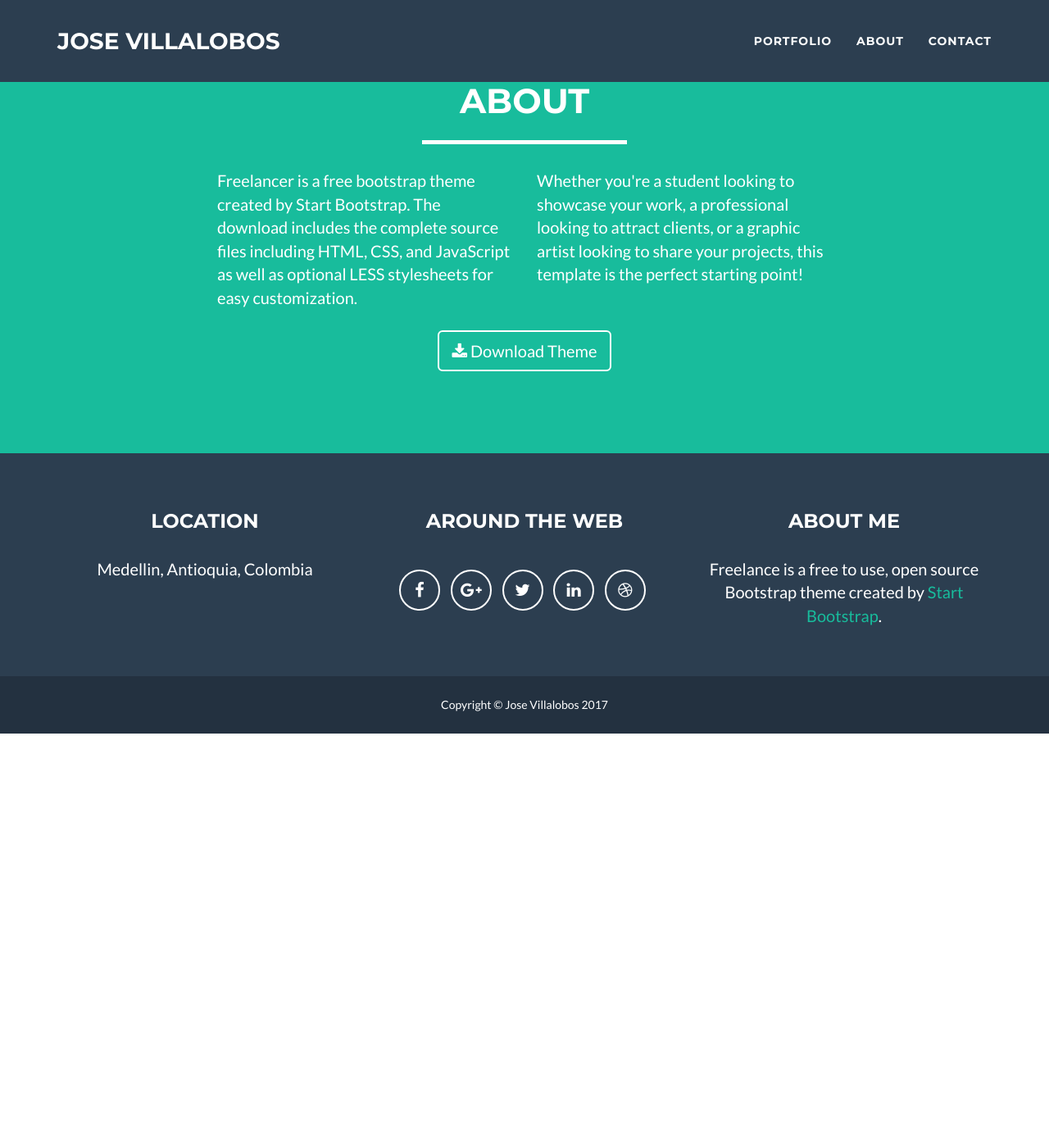
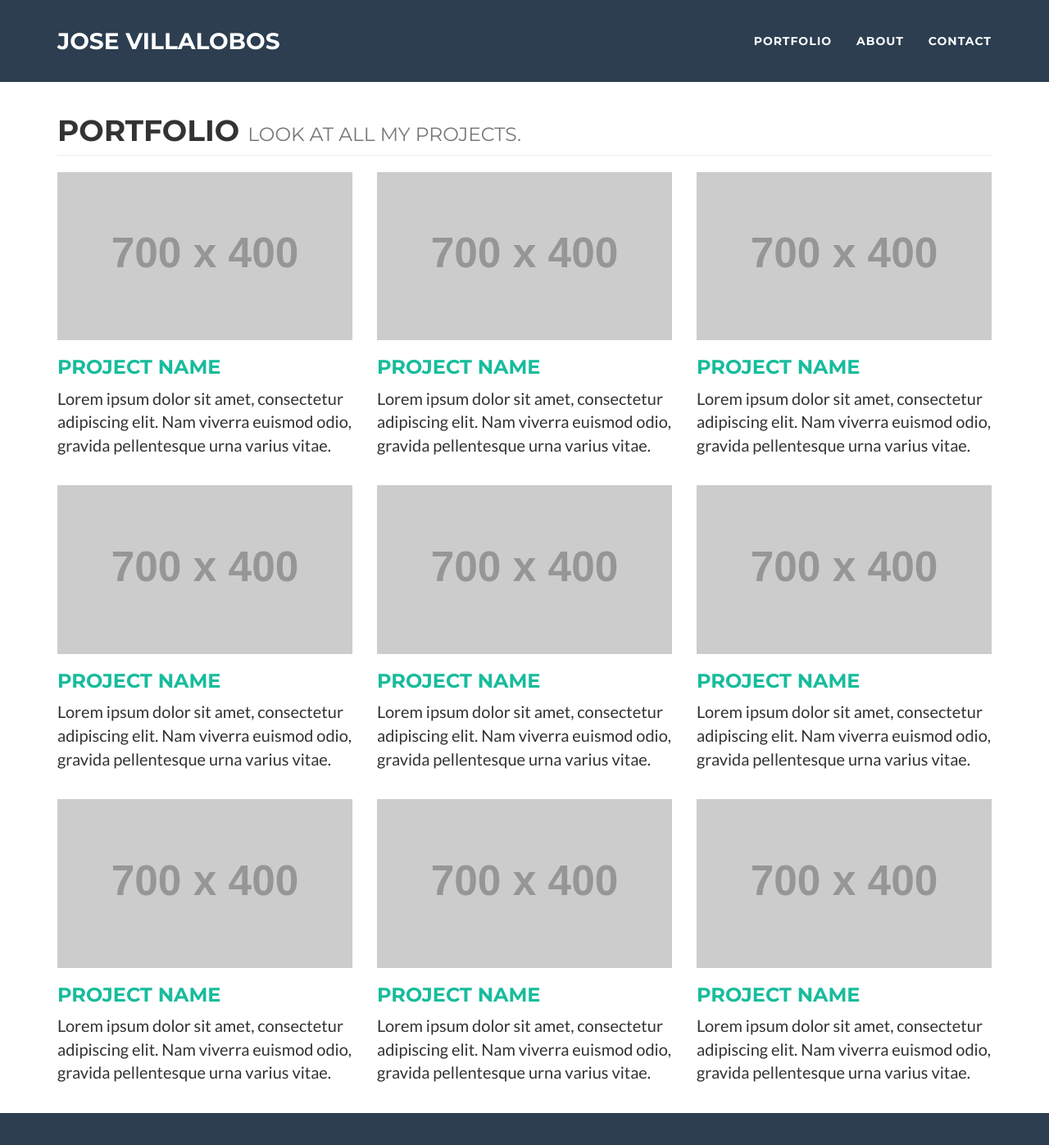
Before and after one commit to jorovipe97/jorovipe97.github.io-deprecated, a Jekyll site: the page built from portfolio/index.html, in a window 1280 px wide and 1400 px high. Shown: the top 1397 px of the window at 82% size. Built offline with Jekyll 4.4.1, drawn with Linux system fonts in a browser that asks for light colours; nearby versions of some CDN libraries.

Commit message:
portfolio page added
Was added the portfolio page, later I am going to add product page

```diff
--- a/_config.yml
+++ b/_config.yml
@@ -11,7 +11,7 @@ country: Colombia
 
 # Social networks
 email: jorovipe@gmail.com
-linkedin_username: ""
+linkedin_username: "jose-romualdo-v-636b45a4"
 github_username: jorovipe97
 twitter_username: gamebite10
 facebook_username: ""
--- a/_includes/footer.html
+++ b/_includes/footer.html
@@ -11,19 +11,13 @@
                     <h3>Around the Web</h3>
                     <ul class="list-inline">
                         <li>
-                            <a href="#" class="btn-social btn-outline"><span class="sr-only">Facebook</span><i class="fa fa-fw fa-facebook"></i></a>
+                            <a href="https://github.com/{{site.github_username}}" target="_blank" class="btn-social btn-outline"><span class="sr-only">Github</span><i class="fa fa-fw fa-github"></i></a>
                         </li>
                         <li>
-                            <a href="#" class="btn-social btn-outline"><span class="sr-only">Google Plus</span><i class="fa fa-fw fa-google-plus"></i></a>
+                            <a href="https://www.linkedin.com/in/{{site.linkedin_username}}" target="_blank" class="btn-social btn-outline"><span class="sr-only">Linked In</span><i class="fa fa-fw fa-linkedin"></i></a>
                         </li>
                         <li>
-                            <a href="#" class="btn-social btn-outline"><span class="sr-only">Twitter</span><i class="fa fa-fw fa-twitter"></i></a>
-                        </li>
-                        <li>
-                            <a href="#" class="btn-social btn-outline"><span class="sr-only">Linked In</span><i class="fa fa-fw fa-linkedin"></i></a>
-                        </li>
-                        <li>
-                            <a href="#" class="btn-social btn-outline"><span class="sr-only">Dribble</span><i class="fa fa-fw fa-dribbble"></i></a>
+                            <a href="https://twitter.com/{{site.twitter_username}}" target="_blank" class="btn-social btn-outline"><span class="sr-only">Twitter</span><i class="fa fa-fw fa-twitter"></i></a>
                         </li>
                     </ul>
                 </div>
--- a/css/3-col-portfolio.css
+++ b/css/3-col-portfolio.css
@@ -5,7 +5,7 @@
  */
 
 body {
-    /*padding-top: 100px;*/ /* Required padding for .navbar-fixed-top. Remove if using .navbar-static-top. Change if height of navigation changes. */
+    padding-top: 100px; /* Required padding for .navbar-fixed-top. Remove if using .navbar-static-top. Change if height of navigation changes. */
 }
 
 .portfolio-item {
--- a/portfolio/index.html
+++ b/portfolio/index.html
@@ -2,6 +2,150 @@
 # Front-matter
 layout: default
 title: Portfolio
+description: Look at all my projects.
 ---
 
-{% include section2.html %}
+<!-- Custom CSS -->
+<link href="/css/3-col-portfolio.css" rel="stylesheet">
+
+<!-- Page Content -->
+<div class="container">
+
+    <!-- Page Header -->
+    <div class="row">
+        <div class="col-lg-12">
+            <h1 class="page-header">{{ page.title }}
+                <small>{{ page.description }}</small>
+            </h1>
+        </div>
+    </div>
+    <!-- /.row -->
+
+    <!-- Projects Row -->
+    <div class="row">
+        <div class="col-md-4 portfolio-item">
+            <a href="#">
+                <img class="img-responsive" src="http://placehold.it/700x400" alt="">
+            </a>
+            <h3>
+                <a href="#">Project Name</a>
+            </h3>
+            <p>Lorem ipsum dolor sit amet, consectetur adipiscing elit. Nam viverra euismod odio, gravida pellentesque urna varius vitae.</p>
+        </div>
+        <div class="col-md-4 portfolio-item">
+            <a href="#">
+                <img class="img-responsive" src="http://placehold.it/700x400" alt="">
+            </a>
+            <h3>
+                <a href="#">Project Name</a>
+            </h3>
+            <p>Lorem ipsum dolor sit amet, consectetur adipiscing elit. Nam viverra euismod odio, gravida pellentesque urna varius vitae.</p>
+        </div>
+        <div class="col-md-4 portfolio-item">
+            <a href="#">
+                <img class="img-responsive" src="http://placehold.it/700x400" alt="">
+            </a>
+            <h3>
+                <a href="#">Project Name</a>
+            </h3>
+            <p>Lorem ipsum dolor sit amet, consectetur adipiscing elit. Nam viverra euismod odio, gravida pellentesque urna varius vitae.</p>
+        </div>
+    </div>
+    <!-- /.row -->
+
+    <!-- Projects Row -->
+    <div class="row">
+        <div class="col-md-4 portfolio-item">
+            <a href="#">
+                <img class="img-responsive" src="http://placehold.it/700x400" alt="">
+            </a>
+            <h3>
+                <a href="#">Project Name</a>
+            </h3>
+            <p>Lorem ipsum dolor sit amet, consectetur adipiscing elit. Nam viverra euismod odio, gravida pellentesque urna varius vitae.</p>
+        </div>
+        <div class="col-md-4 portfolio-item">
+            <a href="#">
+                <img class="img-responsive" src="http://placehold.it/700x400" alt="">
+            </a>
+            <h3>
+                <a href="#">Project Name</a>
+            </h3>
+            <p>Lorem ipsum dolor sit amet, consectetur adipiscing elit. Nam viverra euismod odio, gravida pellentesque urna varius vitae.</p>
+        </div>
+        <div class="col-md-4 portfolio-item">
+            <a href="#">
+                <img class="img-responsive" src="http://placehold.it/700x400" alt="">
+            </a>
+            <h3>
+                <a href="#">Project Name</a>
+            </h3>
+            <p>Lorem ipsum dolor sit amet, consectetur adipiscing elit. Nam viverra euismod odio, gravida pellentesque urna varius vitae.</p>
+        </div>
+    </div>
+
+    <!-- Projects Row -->
+    <div class="row">
+        <div class="col-md-4 portfolio-item">
+            <a href="#">
+                <img class="img-responsive" src="http://placehold.it/700x400" alt="">
+            </a>
+            <h3>
+                <a href="#">Project Name</a>
+            </h3>
+            <p>Lorem ipsum dolor sit amet, consectetur adipiscing elit. Nam viverra euismod odio, gravida pellentesque urna varius vitae.</p>
+        </div>
+        <div class="col-md-4 portfolio-item">
+            <a href="#">
+                <img class="img-responsive" src="http://placehold.it/700x400" alt="">
+            </a>
+            <h3>
+                <a href="#">Project Name</a>
+            </h3>
+            <p>Lorem ipsum dolor sit amet, consectetur adipiscing elit. Nam viverra euismod odio, gravida pellentesque urna varius vitae.</p>
+        </div>
+        <div class="col-md-4 portfolio-item">
+            <a href="#">
+                <img class="img-responsive" src="http://placehold.it/700x400" alt="">
+            </a>
+            <h3>
+                <a href="#">Project Name</a>
+            </h3>
+            <p>Lorem ipsum dolor sit amet, consectetur adipiscing elit. Nam viverra euismod odio, gravida pellentesque urna varius vitae.</p>
+        </div>
+    </div>
+    <!-- /.row -->
+
+
+    <!-- Pagination -->
+    <!--
+    <div class="row text-center">
+        <div class="col-lg-12">
+            <ul class="pagination">
+                <li>
+                    <a href="#">&laquo;</a>
+                </li>
+                <li class="active">
+                    <a href="#">1</a>
+                </li>
+                <li>
+                    <a href="#">2</a>
+                </li>
+                <li>
+                    <a href="#">3</a>
+                </li>
+                <li>
+                    <a href="#">4</a>
+                </li>
+                <li>
+                    <a href="#">5</a>
+                </li>
+                <li>
+                    <a href="#">&raquo;</a>
+                </li>
+            </ul>
+        </div>
+    </div>
+    -->
+    <!-- /.row -->
+</div>
```
